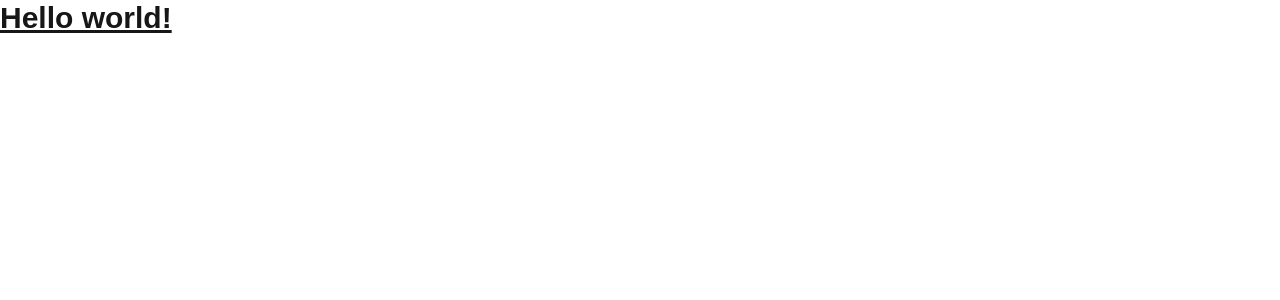
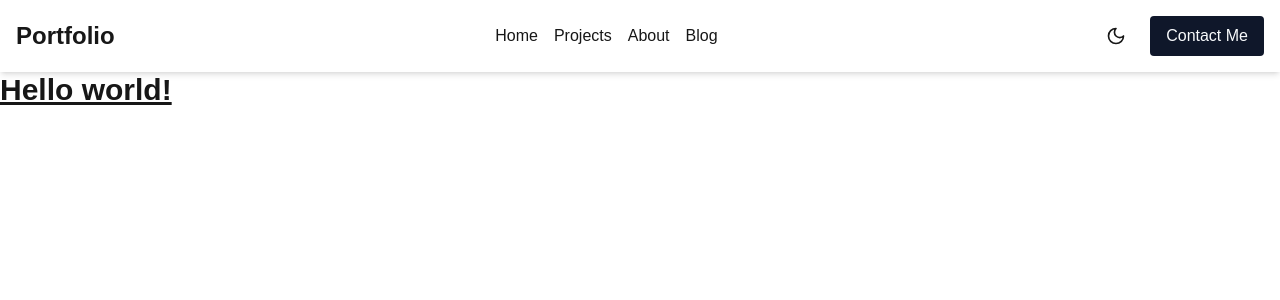
Before and after one commit to gizmo572/my-portfolio, a Next.js app: page /dashboard in a window 1280 px wide. Shown: the top 300 px of the page. Built offline with nearby package versions, Linux system fonts and the light colour scheme.

Commit message:
feat: add boilerplate header component and themeprovider for toggling darkmode

```diff
--- a/src/app/globals.css
+++ b/src/app/globals.css
@@ -88,5 +88,6 @@ body {
   }
   body {
     @apply bg-background text-foreground;
+    @apply transition-colors duration-200;
   }
 }
--- a/src/app/layout.tsx
+++ b/src/app/layout.tsx
@@ -1,6 +1,8 @@
 import type { Metadata } from "next";
 import localFont from "next/font/local";
 import "./globals.css";
+import { Header } from "@/components/header";
+import { ThemeProvider } from "@/components/ThemeProvider";
 
 const geistSans = localFont({
   src: "./fonts/GeistVF.woff",
@@ -28,7 +30,10 @@ export default function RootLayout({
       <body
         className={`${geistSans.variable} ${geistMono.variable} antialiased`}
       >
-        {children}
+        <ThemeProvider>
+          <Header />
+          {children}
+        </ThemeProvider>
       </body>
     </html>
   );
--- a/src/app/page.tsx
+++ b/src/app/page.tsx
@@ -1,101 +1,10 @@
 import Image from "next/image";
+import { useTheme } from "@/components/ThemeProvider";
 
 export default function Home() {
   return (
-    <div className="grid grid-rows-[20px_1fr_20px] items-center justify-items-center min-h-screen p-8 pb-20 gap-16 sm:p-20 font-[family-name:var(--font-geist-sans)]">
-      <main className="flex flex-col gap-8 row-start-2 items-center sm:items-start">
-        <Image
-          className="dark:invert"
-          src="https://nextjs.org/icons/next.svg"
-          alt="Next.js logo"
-          width={180}
-          height={38}
-          priority
-        />
-        <ol className="list-inside list-decimal text-sm text-center sm:text-left font-[family-name:var(--font-geist-mono)]">
-          <li className="mb-2">
-            Get started by editing{" "}
-            <code className="bg-black/[.05] dark:bg-white/[.06] px-1 py-0.5 rounded font-semibold">
-              src/app/page.tsx
-            </code>
-            .
-          </li>
-          <li>Save and see your changes instantly.</li>
-        </ol>
-
-        <div className="flex gap-4 items-center flex-col sm:flex-row">
-          <a
-            className="rounded-full border border-solid border-transparent transition-colors flex items-center justify-center bg-foreground text-background gap-2 hover:bg-[#383838] dark:hover:bg-[#ccc] text-sm sm:text-base h-10 sm:h-12 px-4 sm:px-5"
-            href="https://vercel.com/new?utm_source=create-next-app&utm_medium=appdir-template-tw&utm_campaign=create-next-app"
-            target="_blank"
-            rel="noopener noreferrer"
-          >
-            <Image
-              className="dark:invert"
-              src="https://nextjs.org/icons/vercel.svg"
-              alt="Vercel logomark"
-              width={20}
-              height={20}
-            />
-            Deploy now
-          </a>
-          <a
-            className="rounded-full border border-solid border-black/[.08] dark:border-white/[.145] transition-colors flex items-center justify-center hover:bg-[#f2f2f2] dark:hover:bg-[#1a1a1a] hover:border-transparent text-sm sm:text-base h-10 sm:h-12 px-4 sm:px-5 sm:min-w-44"
-            href="https://nextjs.org/docs?utm_source=create-next-app&utm_medium=appdir-template-tw&utm_campaign=create-next-app"
-            target="_blank"
-            rel="noopener noreferrer"
-          >
-            Read our docs
-          </a>
-        </div>
-      </main>
-      <footer className="row-start-3 flex gap-6 flex-wrap items-center justify-center">
-        <a
-          className="flex items-center gap-2 hover:underline hover:underline-offset-4"
-          href="https://nextjs.org/learn?utm_source=create-next-app&utm_medium=appdir-template-tw&utm_campaign=create-next-app"
-          target="_blank"
-          rel="noopener noreferrer"
-        >
-          <Image
-            aria-hidden
-            src="https://nextjs.org/icons/file.svg"
-            alt="File icon"
-            width={16}
-            height={16}
-          />
-          Learn
-        </a>
-        <a
-          className="flex items-center gap-2 hover:underline hover:underline-offset-4"
-          href="https://vercel.com/templates?framework=next.js&utm_source=create-next-app&utm_medium=appdir-template-tw&utm_campaign=create-next-app"
-          target="_blank"
-          rel="noopener noreferrer"
-        >
-          <Image
-            aria-hidden
-            src="https://nextjs.org/icons/window.svg"
-            alt="Window icon"
-            width={16}
-            height={16}
-          />
-          Examples
-        </a>
-        <a
-          className="flex items-center gap-2 hover:underline hover:underline-offset-4"
-          href="https://nextjs.org?utm_source=create-next-app&utm_medium=appdir-template-tw&utm_campaign=create-next-app"
-          target="_blank"
-          rel="noopener noreferrer"
-        >
-          <Image
-            aria-hidden
-            src="https://nextjs.org/icons/globe.svg"
-            alt="Globe icon"
-            width={16}
-            height={16}
-          />
-          Go to nextjs.org →
-        </a>
-      </footer>
+    <div>
+      HELLO WORLD!!!
     </div>
   );
 }
--- /dev/null
+++ b/src/components/ThemeProvider.tsx
@@ -0,0 +1,52 @@
+'use client'
+
+import React, { createContext, useState, useEffect, useContext } from 'react'
+
+type Theme = 'light' | 'dark'
+
+interface ThemeContextType {
+  theme: Theme
+  toggleTheme: () => void
+}
+
+const ThemeContext = createContext<ThemeContextType | undefined>(undefined)
+
+export function ThemeProvider({ children }: { children: React.ReactNode }) {
+  const [theme, setTheme] = useState<Theme>('light')
+
+  useEffect(() => {
+    const storedTheme = localStorage.getItem('theme') as Theme | null
+    if (storedTheme) {
+      setTheme(storedTheme)
+    } else if (window.matchMedia('(prefers-color-scheme: dark)').matches) {
+      setTheme('dark')
+    }
+  }, [])
+
+  useEffect(() => {
+    if (theme === 'dark') {
+      document.documentElement.classList.add('dark')
+    } else {
+      document.documentElement.classList.remove('dark')
+    }
+    localStorage.setItem('theme', theme)
+  }, [theme])
+
+  const toggleTheme = () => {
+    setTheme(prevTheme => (prevTheme === 'light' ? 'dark' : 'light'))
+  }
+
+  return (
+    <ThemeContext.Provider value={{ theme, toggleTheme }}>
+      {children}
+    </ThemeContext.Provider>
+  )
+}
+
+export function useTheme() {
+  const context = useContext(ThemeContext)
+  if (context === undefined) {
+    throw new Error('useTheme must be used within a ThemeProvider')
+  }
+  return context
+}
--- /dev/null
+++ b/src/components/header.tsx
@@ -0,0 +1,92 @@
+'use client'
+
+import { useState } from 'react';
+import { Menu, X, Sun, Moon } from 'lucide-react';
+import Link from 'next/link';
+import { useTheme } from './ThemeProvider';
+
+export function Header() {
+  const [isMenuOpen, setIsMenuOpen] = useState(false);
+  const { theme, toggleTheme } = useTheme();
+
+  const toggleMenu = () => {
+    setIsMenuOpen(!isMenuOpen);
+  }
+
+  return (
+    <header className="bg-background text-foreground shadow-md dark:bg-gray-800 dark:text-white transition-colors duration-200">
+      <div className="container mx-auto px-4 py-4 flex justify-between items-center">
+        <div className="flex items-center">
+          <Link href="/" className="text-2xl font-bold">
+            Portfolio
+          </Link>
+        </div>
+        <nav className="hidden md:flex space-x-4">
+          <Link href="/" className="hover:text-primary transition-colors">
+            Home
+          </Link>
+          <Link href="/projects" className="hover:text-primary transition-colors">
+            Projects
+          </Link>
+          <Link href="/about" className="hover:text-primary transition-colors">
+            About
+          </Link>
+          <Link href="/blog" className="hover:text-primary transition-colors">
+            Blog
+          </Link>
+        </nav>
+        <div className="hidden md:flex items-center space-x-4">
+          <button
+            onClick={toggleTheme}
+            className="p-2 rounded-full hover:bg-gray-200 dark:hover:bg-gray-700 transition-colors"
+            aria-label="Toggle theme"
+          >
+            {theme === 'dark' ? <Sun size={20} /> : <Moon size={20} />}
+          </button>
+          <Link
+            href="/contact"
+            className="bg-primary text-primary-foreground px-4 py-2 rounded hover:bg-primary/90 transition-colors"
+          >
+            Contact Me
+          </Link>
+        </div>
+        <div className="md:hidden flex items-center space-x-4">
+          <button
+            onClick={toggleTheme}
+            className="p-2 rounded-full hover:bg-gray-200 dark:hover:bg-gray-700 transition-colors"
+            aria-label="Toggle theme"
+          >
+            {theme === 'dark' ? <Sun size={20} /> : <Moon size={20} />}
+          </button>
+          <button onClick={toggleMenu}>
+            {isMenuOpen ? <X size={24} /> : <Menu size={24} />}
+          </button>
+        </div>
+      </div>
+      {isMenuOpen && (
+        <div className="md:hidden">
+          <nav className="flex flex-col space-y-4 px-4 py-2">
+            <Link href="/" className="hover:text-primary transition-colors">
+              Home
+            </Link>
+            <Link href="/projects" className="hover:text-primary transition-colors">
+              Projects
+            </Link>
+            <Link href="/about" className="hover:text-primary transition-colors">
+              About
+            </Link>
+            <Link href="/blog" className="hover:text-primary transition-colors">
+              Blog
+            </Link>
+            <Link
+              href="/contact"
+              className="bg-primary text-primary-foreground px-4 py-2 rounded hover:bg-primary/90 transition-colors inline-block"
+            >
+              Contact Me
+            </Link>
+          </nav>
+        </div>
+      )}
+    </header>
+  )
+}
--- a/tailwind.config.js
+++ b/tailwind.config.js
@@ -1,6 +1,6 @@
 /** @type {import('tailwindcss').Config} */
 module.exports = {
-    darkMode: ["class"],
+    darkMode: "class",
     content: [
     "./src/**/*.{js,ts,jsx,tsx,mdx}",
   ],
```
